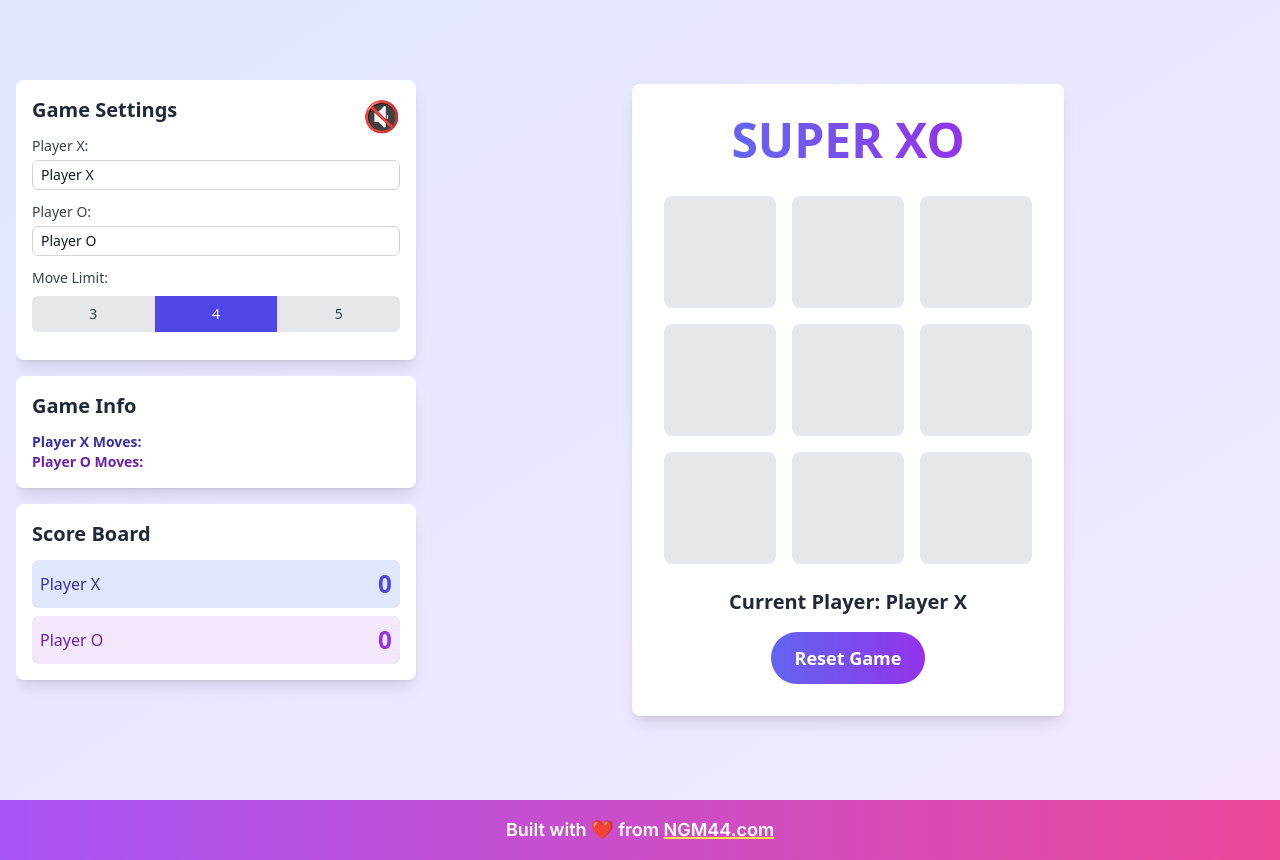
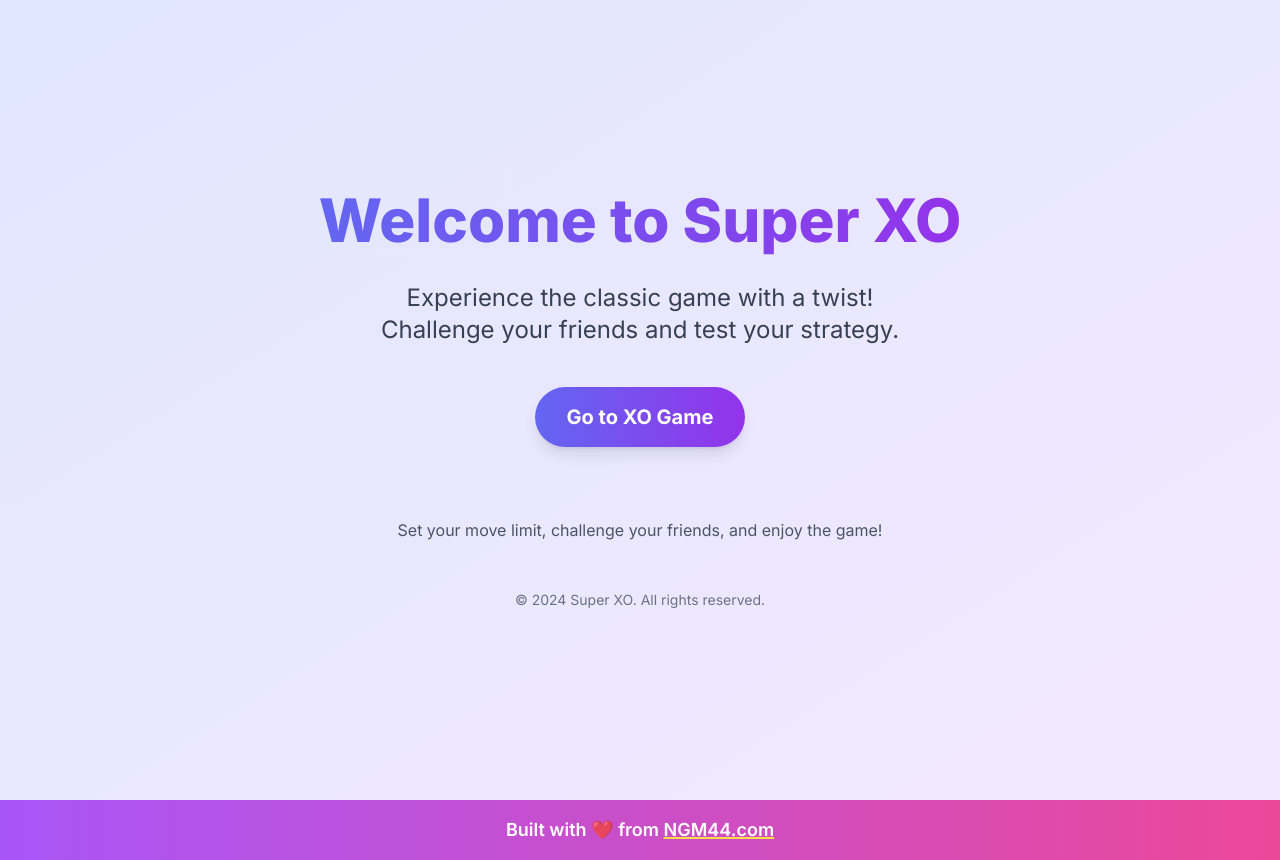
Before and after one commit to NGM44/ssot-ui, a Next.js app: page / in a window 1280 px wide. Built offline with nearby package versions, Linux system fonts and the light colour scheme.

Commit message:
Landing Page

```diff
--- a/src/app/page.tsx
+++ b/src/app/page.tsx
@@ -1,460 +1,211 @@
+// "use client";
+// import Link from "next/link";
+// import React from "react";
+
+// const page = () => {
+//   return (
+//     <div>
+//       <style jsx global>{`
+//         @keyframes fadeIn {
+//           from {
+//             opacity: 0;
+//             transform: translateY(-20px);
+//           }
+//           to {
+//             opacity: 1;
+//             transform: translateY(0);
+//           }
+//         }
+//         @keyframes float {
+//           0% {
+//             transform: translateY(0px);
+//           }
+//           50% {
+//             transform: translateY(-10px);
+//           }
+//           100% {
+//             transform: translateY(0px);
+//           }
+//         }
+//         @keyframes pulse {
+//           0% {
+//             transform: scale(1);
+//           }
+//           50% {
+//             transform: scale(1.05);
+//           }
+//           100% {
+//             transform: scale(1);
+//           }
+//         }
+//         @keyframes flip {
+//           0% {
+//             transform: perspective(400px) rotateY(0);
+//           }
+//           100% {
+//             transform: perspective(400px) rotateY(360deg);
+//           }
+//         }
+//         @keyframes victory {
+//           0% {
+//             transform: scale(0);
+//             opacity: 0;
+//           }
+//           50% {
+//             transform: scale(1.1);
+//             opacity: 1;
+//           }
+//           100% {
+//             transform: scale(1);
+//             opacity: 1;
+//           }
+//         }
+//         @keyframes fall {
+//           0% {
+//             transform: translateY(-100vh) rotate(0deg);
+//             opacity: 1;
+//           }
+//           100% {
+//             transform: translateY(100vh) rotate(360deg);
+//             opacity: 0;
+//           }
+//         }
+//         .fade-in {
+//           animation: fadeIn 1s ease-out;
+//         }
+//         .float {
+//           animation: float 3s ease-in-out infinite;
+//         }
+//         .pulse {
+//           animation: pulse 2s infinite;
+//         }
+//         .flip {
+//           animation: flip 0.6s ease-in-out;
+//         }
+//         .victory-animation {
+//           animation: victory 0.5s ease-in-out;
+//         }
+//         .confetti {
+//           position: fixed;
+//           width: 10px;
+//           height: 10px;
+//           animation: fall 4s linear infinite;
+//         }
+//       `}</style>
+//       <div className="min-h-screen bg-gradient-to-br from-indigo-100 to-purple-100 flex flex-col items-center justify-center p-4">
+//         <h1 className="text-6xl font-extrabold mb-8 text-center fade-in">
+//           <span className="bg-clip-text text-transparent bg-gradient-to-r from-indigo-500 to-purple-600">
+//             Welcome to Super XO
+//           </span>
+//         </h1>
+
+//         <div
+//           className="text-2xl text-gray-700 mb-12 text-center fade-in"
+//           style={{ animationDelay: "0.2s" }}
+//         >
+//           Experience the classic game with a twist!
+//         </div>
+
+//         <Link href="/xo">
+//           <div className="float" style={{ animationDelay: "0.4s" }}>
+//             <button
+//               // onClick={onStartGame}
+//               className="px-8 py-4 bg-gradient-to-r from-indigo-500 to-purple-600 text-white font-bold rounded-full text-xl transition-all hover:scale-105 focus:outline-none focus:ring-2 focus:ring-offset-2 focus:ring-indigo-500 shadow-lg"
+//             >
+//               Go to XO Game
+//             </button>
+//           </div>
+//         </Link>
+
+//         <div
+//           className="mt-16 text-gray-600 text-center fade-in"
+//           style={{ animationDelay: "0.6s" }}
+//         >
+//           <p>
+//             Set your move limit, challenge your friends, and enjoy the game!
+//           </p>
+//         </div>
+//       </div>
+//     </div>
+//   );
+// };
+
+// export default page;
 "use client";
-import Head from 'next/head';
-import React, { useState, useEffect, useRef } from "react";
+import Link from "next/link";
+import React from "react";
 
-const XOGame = () => {
-  const [board, setBoard] = useState(Array(9).fill(""));
-  const [currentPlayer, setCurrentPlayer] = useState("X");
-  const [movesX, setMovesX] = useState([]);
-  const [movesO, setMovesO] = useState([]);
-  const [winner, setWinner] = useState(null);
-  const [winningLine, setWinningLine] = useState(null);
-  const [moveLimit, setMoveLimit] = useState(4);
-  const [playerX, setPlayerX] = useState("Player X");
-  const [playerO, setPlayerO] = useState("Player O");
-  const [scoreX, setScoreX] = useState(0);
-  const [scoreO, setScoreO] = useState(0);
-  const [showVictoryAnimation, setShowVictoryAnimation] = useState(false);
-  const [lastMove, setLastMove] = useState(null);
-  const [isTie, setIsTie] = useState(false);
-  const [isMusicPlaying, setIsMusicPlaying] = useState(false);
-  const audioRef = useRef<any>(null);
-  const winningCombos: any = [
-    [0, 1, 2],
-    [3, 4, 5],
-    [6, 7, 8], // Rows
-    [0, 3, 6],
-    [1, 4, 7],
-    [2, 5, 8], // Columns
-    [0, 4, 8],
-    [2, 4, 6], // Diagonals
-  ];
-
-  useEffect(() => {
-    audioRef.current = new Audio("./game.mp3");
-    audioRef.current.loop = true;
-  }, []);
-
-  const toggleMusic = () => {
-    if (isMusicPlaying) {
-      audioRef.current.pause();
-    } else {
-      audioRef.current.play();
-    }
-    setIsMusicPlaying(!isMusicPlaying);
-  };
-
-  useEffect(() => {
-    checkWinner();
-  }, [board]);
-
-  const makeMove = (position: any) => {
-    if (board[position] !== "" || winner || isTie) return;
-
-    const newBoard = [...board];
-    const currentMoves: any = currentPlayer === "X" ? [...movesX] : [...movesO];
-
-    if (currentMoves.length === moveLimit) {
-      const oldestMove: any = currentMoves.shift();
-      newBoard[oldestMove] = "";
-    }
-
-    newBoard[position] = currentPlayer;
-    currentMoves.push(position);
-
-    setBoard(newBoard);
-    setLastMove(position);
-    if (currentPlayer === "X") {
-      setMovesX(currentMoves);
-    } else {
-      setMovesO(currentMoves);
-    }
-    setCurrentPlayer(currentPlayer === "X" ? "O" : "X");
-  };
-
-  const checkWinner = () => {
-    for (let combo of winningCombos) {
-      if (
-        board[combo[0]] &&
-        board[combo[0]] === board[combo[1]] &&
-        board[combo[0]] === board[combo[2]]
-      ) {
-        setWinner(board[combo[0]]);
-        setWinningLine(combo);
-        updateScore(board[combo[0]]);
-        setShowVictoryAnimation(true);
-        vibrateDevice();
-        setTimeout(() => {
-          setShowVictoryAnimation(false);
-        }, 3000);
-        return;
-      }
-    }
-
-    // Check for tie
-    if (!board.includes("") && !winner) {
-      setIsTie(true);
-      setShowVictoryAnimation(true);
-      vibrateDevice();
-      setTimeout(() => {
-        setShowVictoryAnimation(false);
-      }, 3000);
-    }
-  };
-
-  const updateScore = (winner: any) => {
-    if (winner === "X") {
-      setScoreX(scoreX + 1);
-    } else {
-      setScoreO(scoreO + 1);
-    }
-  };
-
-  const resetGame = () => {
-    setBoard(Array(9).fill(""));
-    setCurrentPlayer("X");
-    setMovesX([]);
-    setMovesO([]);
-    setWinner(null);
-    setWinningLine(null);
-    setShowVictoryAnimation(false);
-    setLastMove(null);
-    setIsTie(false);
-  };
-
-  const handleMoveLimitChange = (limit: any) => {
-    setMoveLimit(limit);
-    resetGame();
-  };
-
-  const vibrateDevice = () => {
-    if (navigator.vibrate) {
-      navigator.vibrate([200, 100, 200]);
-    }
-  };
-
-  const renderBoard = () => {
+const LandingPage = () => {
   return (
-      <div className="relative grid grid-cols-3 gap-4 mb-6">
-        {[0, 1, 2, 3, 4, 5, 6, 7, 8].map((index) => (
-          <button
-            key={index}
-            className={`w-28 h-28 text-5xl font-bold flex items-center justify-center rounded-lg transition-all duration-300 ${
-              board[index] === "X"
-                ? "bg-indigo-500 text-white"
-                : board[index] === "O"
-                ? "bg-purple-500 text-white"
-                : "bg-gray-200 hover:bg-gray-300"
-            } ${index === lastMove ? "flip" : ""}`}
-            onClick={() => makeMove(index)}
-            disabled={winner !== null || isTie}
-          >
-            {board[index]}
-          </button>
-        ))}
-        {winningLine && <WinningLine combo={winningLine} />}
-      </div>
-    );
-  };
-
-  const WinningLine = ({ combo }: { combo: any }) => {
-    const getLineStyle = () => {
-      const start = combo[0];
-      const end = combo[2];
-      const startPos = getPosition(start);
-      const endPos = getPosition(end);
-
-      const dx = endPos.x - startPos.x;
-      const dy = endPos.y - startPos.y;
-      const length = Math.sqrt(dx * dx + dy * dy);
-      const angle = Math.atan2(dy, dx) * (180 / Math.PI);
-
-      return {
-        width: `${length}px`,
-        transform: `rotate(${angle}deg)`,
-        top: `${startPos.y + 56}px`,
-        left: `${startPos.x + 56}px`,
-        transformOrigin: "top left",
-      };
-    };
-
-    const getPosition = (index: any) => {
-      const row = Math.floor(index / 3);
-      const col = index % 3;
-      return {
-        x: col * 128,
-        y: row * 128,
-      };
-    };
-
-    return (
-      <div className="absolute bg-yellow-400 h-2" style={getLineStyle()}></div>
-    );
-  };
-
-  return (
-    <>
-      <Head>
-        <meta charSet="utf-8" />
-        <meta name="viewport" content="width=device-width, initial-scale=1" />
-        <title>Super XO - An Exciting Twist on the Classic Tic-Tac-Toe Game</title>
-        <meta name="description" content="Play Super XO, an exciting variation of Tic-Tac-Toe with limited moves. Challenge friends or play against the computer in this strategic board game!" />
-        <meta name="keywords" content="Super XO, Tic-Tac-Toe, board game, strategy game, online game, multiplayer game" />
-        <meta name="author" content="Your Name or Company Name" />
-
-        <link rel="icon" href="/favicon.ico" />
-
-        <meta property="og:type" content="website" />
-        <meta property="og:url" content="https://yourdomain.com/super-xo" />
-        <meta property="og:title" content="Super XO - An Exciting Twist on Tic-Tac-Toe" />
-        <meta property="og:description" content="Challenge your friends to a game of Super XO, the strategic Tic-Tac-Toe variant with limited moves. Play now and test your skills!" />
-        <meta property="og:image" content="https://yourdomain.com/super-xo-preview.jpg" />
-
-        <meta name="twitter:card" content="summary_large_image" />
-        <meta name="twitter:url" content="https://yourdomain.com/super-xo" />
-        <meta name="twitter:title" content="Super XO - Strategic Tic-Tac-Toe with a Twist" />
-        <meta name="twitter:description" content="Experience Super XO, a challenging variation of Tic-Tac-Toe. Limited moves add a new layer of strategy. Play online now!" />
-        <meta name="twitter:image" content="https://yourdomain.com/super-xo-preview.jpg" />
-
-        <link rel="canonical" href="https://yourdomain.com/super-xo" />
-
-        <meta name="robots" content="index, follow" />
-        <meta name="language" content="English" />
-        <meta name="revisit-after" content="7 days" />
-        <meta name="theme-color" content="#4F46E5" />
-      </Head>
-
-    <div className="h-screen w-screen overflow-hidden bg-gradient-to-br from-indigo-100 to-purple-100 p-4 font-sans flex items-center justify-center">
+    <div className="min-h-screen bg-gradient-to-br from-indigo-100 to-purple-100 flex flex-col items-center justify-center p-4 sm:p-8 md:p-16">
       <style jsx>{`
         @keyframes fadeIn {
           from {
             opacity: 0;
-            transform: translateY(-10px);
+            transform: translateY(-20px);
           }
           to {
             opacity: 1;
             transform: translateY(0);
           }
         }
-        @keyframes pulse {
+        @keyframes float {
           0% {
-            transform: scale(1);
+            transform: translateY(0px);
           }
           50% {
-            transform: scale(1.05);
+            transform: translateY(-10px);
           }
           100% {
-            transform: scale(1);
-          }
-        }
-        @keyframes flip {
-          0% {
-            transform: perspective(400px) rotateY(0);
-          }
-          100% {
-            transform: perspective(400px) rotateY(360deg);
-          }
-        }
-        @keyframes victory {
-          0% {
-            transform: scale(0.8);
-            opacity: 0;
-          }
-          100% {
-            transform: scale(1);
-            opacity: 1;
-          }
-        }
-        @keyframes textAnimation {
-          0% {
-            transform: scale(1);
-          }
-          50% {
-            transform: scale(1.1);
-          }
-          100% {
-            transform: scale(1);
+            transform: translateY(0px);
           }
         }
         .fade-in {
-          animation: fadeIn 0.5s ease-out;
+          animation: fadeIn 1s ease-out;
         }
-        .pulse {
-          animation: pulse 2s infinite;
-        }
-        .flip {
-          animation: flip 0.6s ease-in-out;
-        }
-        .victory-animation {
-          animation: victory 0.5s ease-out;
-        }
-        .text-animation {
-          animation: textAnimation 2s ease-in-out infinite;
+        .float {
+          animation: float 3s ease-in-out infinite;
         }
       `}</style>
 
-      <div className="flex w-full max-w-7xl h-full max-h-[800px]">
-        {/* Left column for inputs, score, and current player info */}
-        <div className="w-1/3 pr-4 space-y-4 overflow-y-auto mt-16">
+      <h1 className="text-4xl sm:text-5xl md:text-6xl font-extrabold mb-6 sm:mb-8 text-center fade-in">
+        <span className="bg-clip-text text-transparent bg-gradient-to-r from-indigo-500 to-purple-600">
+          Welcome to Super XO
+        </span>
+      </h1>
+
       <div
-            className="bg-white rounded-lg p-4 shadow-lg fade-in"
+        className="text-lg sm:text-xl md:text-2xl text-gray-700 mb-8 sm:mb-10 md:mb-12 text-center fade-in max-w-md sm:max-w-lg md:max-w-xl"
         style={{ animationDelay: "0.2s" }}
       >
-            <div className="justify-between flex flex-row">
-              <h2 className="text-xl font-bold mb-3 text-gray-800">
-                Game Settings
-              </h2>
-              <button
-                onClick={toggleMusic}
-                className="text-3xl focus:outline-none"
-              >
-                {isMusicPlaying ? "🔊" : "🔇"}
+        Experience the classic game with a twist! Challenge your friends and
+        test your strategy.
+      </div>
+      <Link href="/xo">
+        <div className="float" style={{ animationDelay: "0.4s" }}>
+          <button className="px-6 sm:px-8 py-3 sm:py-4 bg-gradient-to-r from-indigo-500 to-purple-600 text-white font-bold rounded-full text-lg sm:text-xl transition-all hover:scale-105 focus:outline-none focus:ring-2 focus:ring-offset-2 focus:ring-indigo-500 shadow-lg">
+            Go to XO Game
           </button>
         </div>
+      </Link>
 
-            <div className="mb-3">
-              <label
-                htmlFor="playerX"
-                className="block text-sm font-medium text-gray-700 mb-1"
+      <div
+        className="mt-12 sm:mt-16 text-gray-600 text-center fade-in max-w-md sm:max-w-lg md:max-w-xl"
+        style={{ animationDelay: "0.6s" }}
       >
-                Player X:
-              </label>
-              <input
-                type="text"
-                id="playerX"
-                value={playerX}
-                onChange={(e) => setPlayerX(e.target.value)}
-                className="w-full px-2 py-1 text-sm border border-gray-300 rounded-md focus:outline-none focus:ring-2 focus:ring-indigo-500 transition text-gray-900"
-              />
-            </div>
-            <div className="mb-3">
-              <label
-                htmlFor="playerO"
-                className="block text-sm font-medium text-gray-700 mb-1"
-              >
-                Player O:
-              </label>
-              <input
-                type="text"
-                id="playerO"
-                value={playerO}
-                onChange={(e) => setPlayerO(e.target.value)}
-                className="w-full px-2 py-1 text-sm border border-gray-300 rounded-md focus:outline-none focus:ring-2 focus:ring-indigo-500 transition text-gray-900"
-              />
-            </div>
-            <div className="mb-3">
-              <label className="block text-sm font-medium text-gray-700 mb-2">
-                Move Limit:
-              </label>
-              <div className="flex rounded-md overflow-hidden">
-                {[3, 4, 5].map((limit) => (
-                  <button
-                    key={limit}
-                    className={`flex-1 py-2 text-sm font-medium ${
-                      moveLimit === limit
-                        ? "bg-indigo-600 text-white"
-                        : "bg-gray-200 text-gray-700 hover:bg-gray-300"
-                    } transition-colors duration-200`}
-                    onClick={() => handleMoveLimitChange(limit)}
-                  >
-                    {limit}
-                  </button>
-                ))}
-              </div>
-            </div>
+        <p className="text-sm sm:text-base">
+          Set your move limit, challenge your friends, and enjoy the game!
+        </p>
       </div>
 
       <div
-            className="bg-white rounded-lg p-4 shadow-lg fade-in"
-            style={{ animationDelay: "0.3s" }}
+        className="mt-8 sm:mt-12 text-xs sm:text-sm text-gray-500 fade-in"
+        style={{ animationDelay: "0.8s" }}
       >
-            <h2 className="text-xl font-bold mb-3 text-gray-800">Game Info</h2>
-            <div className="text-sm text-gray-600">
-              <div className="font-semibold text-indigo-800">
-                {playerX} Moves: {movesX.join(", ")}
-              </div>
-              <div className="font-semibold text-purple-800">
-                {playerO} Moves: {movesO.join(", ")}
+        <p>© 2024 Super XO. All rights reserved.</p>
       </div>
     </div>
-          </div>
-
-          {/* Score table */}
-          <div
-            className="bg-white rounded-lg p-4 shadow-lg fade-in"
-            style={{ animationDelay: "0.4s" }}
-          >
-            <h2 className="text-xl font-bold mb-3 text-gray-800">
-              Score Board
-            </h2>
-            <div className="flex justify-between items-center mb-2 bg-indigo-100 p-2 rounded-md">
-              <span className="font-medium text-indigo-800">{playerX}</span>
-              <span className="text-2xl font-bold text-indigo-600 pulse">
-                {scoreX}
-              </span>
-            </div>
-            <div className="flex justify-between items-center bg-purple-100 p-2 rounded-md">
-              <span className="font-medium text-purple-800">{playerO}</span>
-              <span className="text-2xl font-bold text-purple-600 pulse">
-                {scoreO}
-              </span>
-            </div>
-          </div>
-        </div>
-
-        {/* Right column for game board */}
-        <div className="w-2/3 flex items-center justify-center">
-          <div
-            className="bg-white rounded-lg p-8 shadow-lg fade-in"
-            style={{ animationDelay: "0.6s" }}
-          >
-            {/* SUPER XO title inside the game board */}
-            <h1 className="text-5xl font-extrabold mb-8 text-center fade-in">
-              <span className="bg-clip-text text-transparent bg-gradient-to-r from-indigo-500 to-purple-600">
-                SUPER XO
-              </span>
-            </h1>
-
-            {renderBoard()}
-
-            {/* Current player display */}
-            <div className="text-center mb-4">
-              <span className="text-xl font-bold text-gray-800">
-                {!winner && !isTie
-                  ? `Current Player: ${
-                      currentPlayer === "X" ? playerX : playerO
-                    }`
-                  : ""}
-              </span>
-            </div>
-
-            <div className="text-center">
-              <button
-                className="px-6 py-3 bg-gradient-to-r from-indigo-500 to-purple-600 text-white font-bold rounded-full text-lg transition-transform hover:scale-105 focus:outline-none focus:ring-2 focus:ring-offset-2 focus:ring-indigo-500"
-                onClick={resetGame}
-              >
-                Reset Game
-              </button>
-            </div>
-          </div>
-        </div>
-      </div>
-
-      {showVictoryAnimation && (
-        <div className="victory-animation fixed top-0 left-0 right-0 bottom-0 flex justify-center items-center bg-black bg-opacity-70">
-          <div className="text-center">
-            <div className="text-6xl font-bold text-white mb-4 text-animation">
-              {isTie
-                ? "It's a Tie!"
-                : `${winner === "X" ? playerX : playerO} Wins!`}
-            </div>
-            <div className="text-8xl text-animation">{isTie ? "🤝" : "🏆"}</div>
-          </div>
-        </div>
-      )}
-    </div>
-    </>
   );
 };
 
-export default XOGame;
+export default LandingPage;
--- a/src/app/xo/laytout.tsx
+++ /dev/null
@@ -1,12 +0,0 @@
-// import { Metadata } from "next";
-
-export const metadata = {
-    title: {
-      default: 'Super XO - An Exciting Twist on Tic-Tac-Toe',
-      template: `Super XO - An Exciting Twist on Tic-Tac-Toe`
-    },
-    description: 'Challenge your friends to a game of Super XO, the strategic Tic-Tac-Toe variant with limited moves. Play now and test your skills!',
-    icons: {
-      icon: '/favicon.ico',
-    }
-  }
```
Lines whose indentation alone changed are shown as unchanged.
